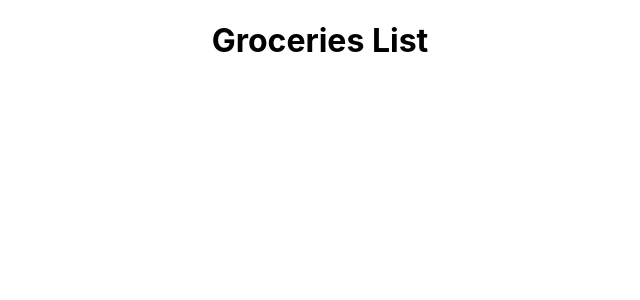
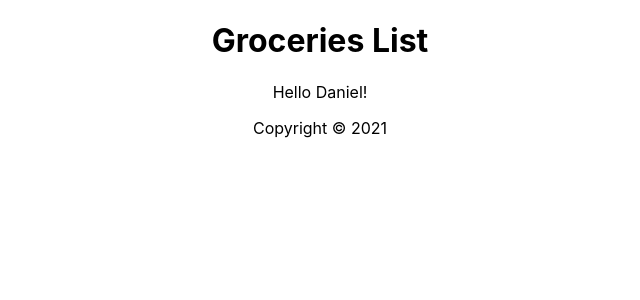
Before and after one commit to leohersant/react-tut, a React (Create React App) app: page / in a window 1280 px wide. Shown: the top 300 px of the page, without its empty margins (320-960 px from the left). Built offline with nearby package versions, Linux system fonts and the light colour scheme.

Commit message:
Add Content and Footer components

```diff
--- a/src/App.js
+++ b/src/App.js
@@ -1,11 +1,14 @@
 import './App.css';
 import Header from './Header';
-
+import Content from './Content';
+import Footer from './Footer';
 function App() {
 
   return (
     <div className="App">
       <Header />
+      <Content />
+      <Footer />
     </div>
   );
 }
--- /dev/null
+++ b/src/Content.js
@@ -0,0 +1,18 @@
+const Content = () => {
+
+    const handleNameChange = () => {
+        const names = ['Leon', 'Daniel', 'Junior'];
+        const int = Math.floor(Math.random() * 3);
+        return names[int];
+    }
+
+    return (
+        <main>
+            <p>
+                Hello {handleNameChange()}!
+            </p>
+        </main>
+    )
+}
+
+export default Content
--- /dev/null
+++ b/src/Footer.js
@@ -0,0 +1,12 @@
+const Footer = () => {
+
+    const today = new Date();
+
+    return (
+        <footer>
+            <p>Copyright &copy; {today.getFullYear()}</p>
+        </footer>
+    )
+}
+
+export default Footer
```
